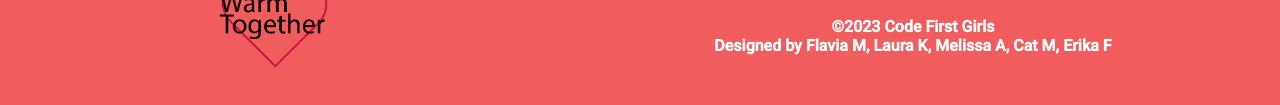
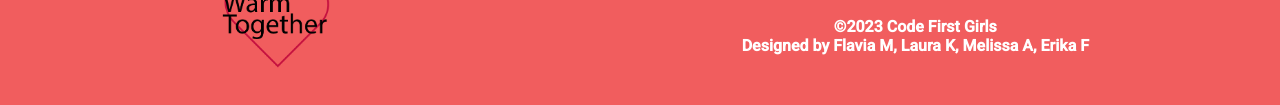
Before and after one commit to flaviasansao/CFG-group4, a plain HTML site: page about.html in a window 1280 px wide. Shown: the part 1323-1428 px from the top of the page. Drawn offline with Linux system fonts and the light colour scheme.

Commit message:
Update about.html

```diff
--- a/about.html
+++ b/about.html
@@ -57,7 +57,7 @@
         </div>
         <div class="footerText">
             <p class="footp">&copy;2023 Code First Girls</p>
-            <p class="footp">Designed by Flavia M, Laura K, Melissa A, Cat M, Erika F</p>
+            <p class="footp">Designed by Flavia M, Laura K, Melissa A, Erika F</p>
         </div>
     </div>
 
```
